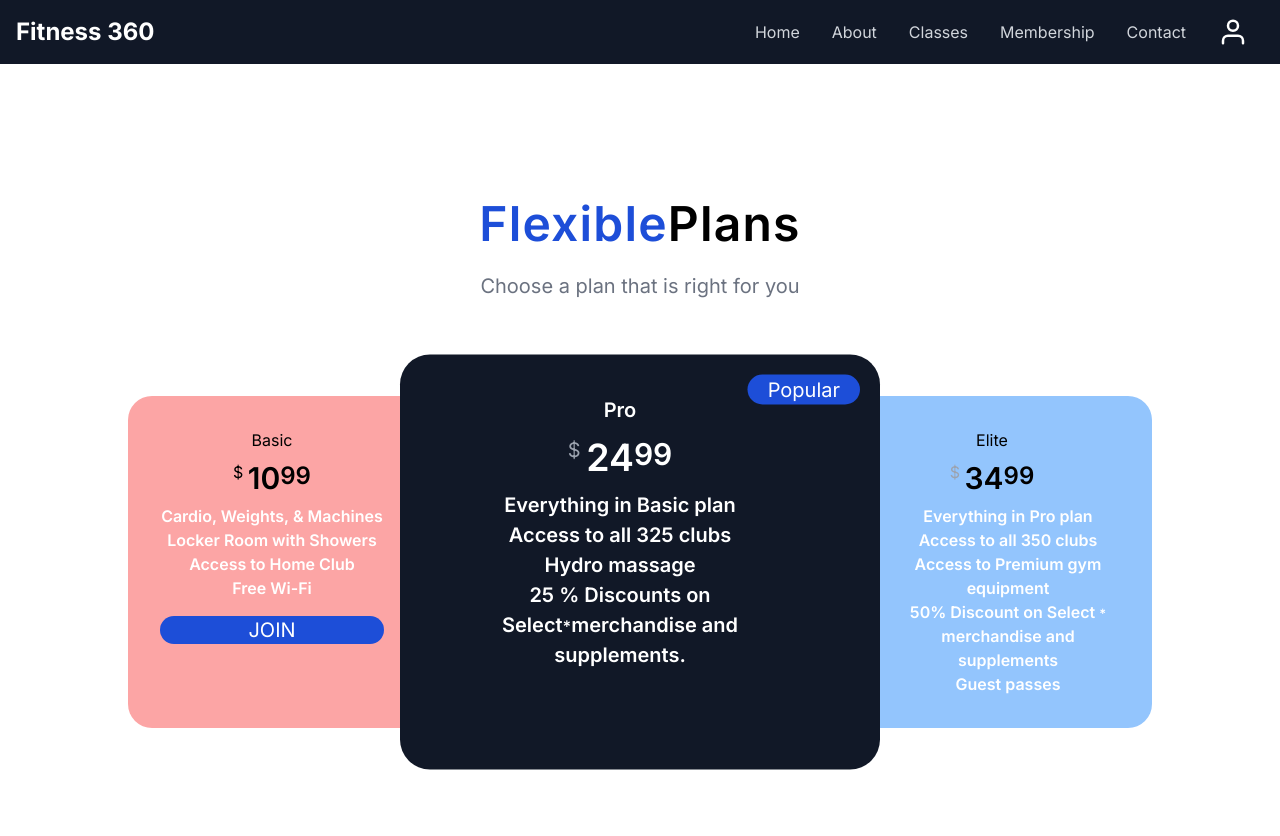
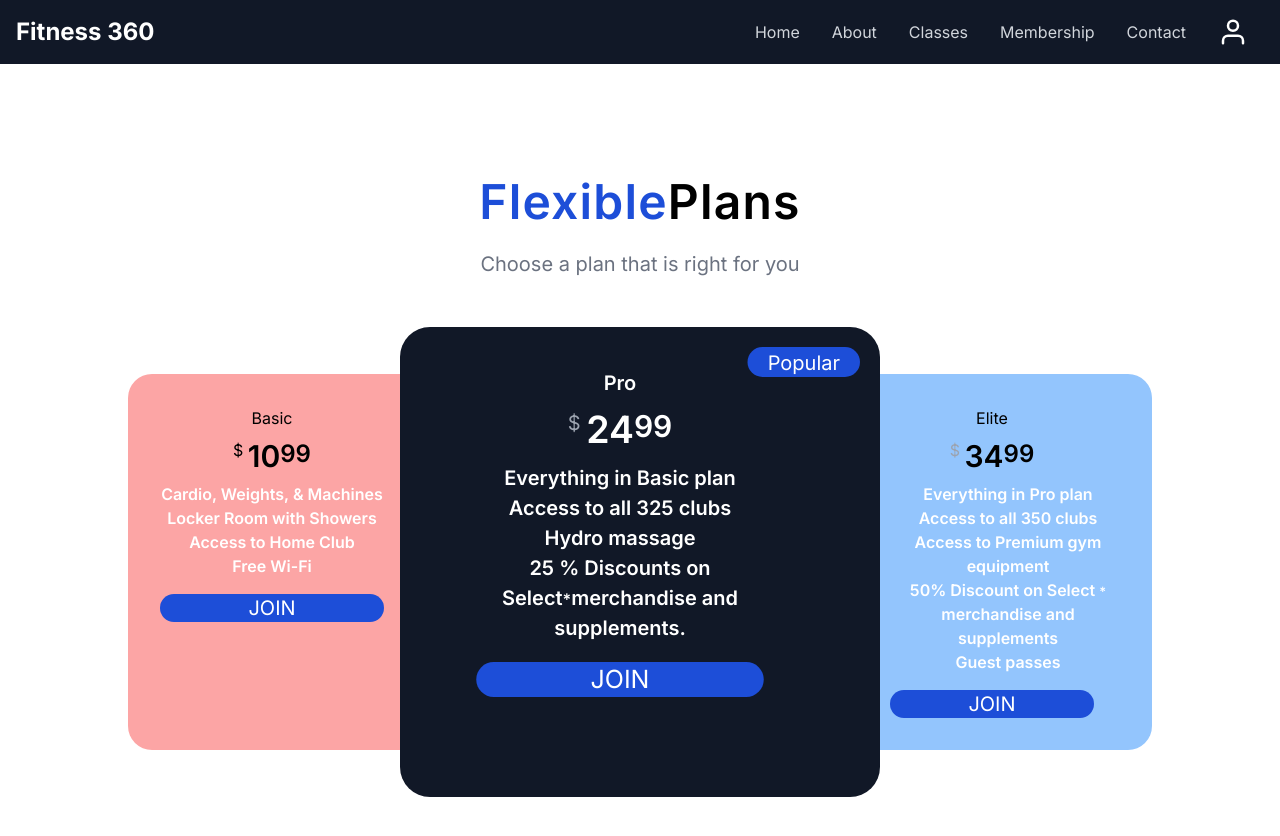
Before and after one commit to MrRamPoudel/GYM, a Next.js app: page /pricing in a window 1280 px wide. Shown: the top 836 px of the page. Built offline with nearby package versions, Linux system fonts and the light colour scheme.

Commit message:
Add join button

```diff
--- a/components/Membership.tsx
+++ b/components/Membership.tsx
@@ -1,7 +1,8 @@
 import React from 'react';
 
 const Membership: React.FC = () => {
-    return ( <div className='min-h-screen flex justify-center items-center'>
+    return (
+        <div className='min-h-screen flex justify-center items-center'>
             <div>
                 <div className='text-center text-5xl font-semibold tracking-wide'>
                     <span className=' text-blue-700'>Flexible</span>
@@ -18,7 +19,7 @@ const Membership: React.FC = () => {
                             <span className="text-3xl font-semibold">10</span>
                             <span className="text-2xl font-semibold align-top">99</span>
                         </p>
-                <div className ="pt-2">
+                        <div className="pt-2">
                             <p className='text-white font-semibold'>Cardio, Weights, & Machines</p>
                             <p className='text-white font-semibold'>Locker Room with Showers</p>
                             <p className='text-white font-semibold'>Access to Home Club</p>
@@ -29,18 +30,21 @@ const Membership: React.FC = () => {
                         </div>
                     </div>
                     <div className='w-96 p-8 pr-16 bg-gray-900 text-white text-center rounded-3xl scale-125 '>
-            <div className= 'absolute top-4 right-4 rounded-full px-4 bg-blue-700'>Popular</div>
+                        <div className='absolute top-4 right-4 rounded-full px-4 bg-blue-700'>Popular</div>
                         <p className='text-white font-semibold '>Pro</p>
                         <p className='pt-2'>
                             <span className="text-gray-400 align-top">$ </span>
                             <span className="text-3xl font-semibold">24</span>
                             <span className="text-2xl font-semibold align-top">99</span>
                         </p>
-            <div className ="pt-2">
+                        <div className="pt-2">
                             <p className='text-white font-semibold'>Everything in Basic plan</p>
                             <p className='text-white font-semibold'>Access to all 325 clubs</p>
                             <p className='text-white font-semibold'>Hydro massage</p>
                             <p className='text-white font-semibold'>25 % Discounts on Select<small>*</small>merchandise and supplements.</p>
+                        </div>
+                        <div className='rounded-3xl relative pt-4'>
+                            <button className="bottom-0 w-4/5 bg-blue-700 text-xl text-white px-4 rounded-3xl">JOIN</button>
                         </div>
                     </div>
                     <div className='w-80 p-8 pr-8 bg-blue-300 text-center rounded-3xl '>
@@ -50,13 +54,15 @@ const Membership: React.FC = () => {
                             <span className="text-3xl font-semibold">34</span>
                             <span className="text-2xl font-semibold align-top">99</span>
                         </p>
-            <div className ="pt-2 text-center pl-8">
+                        <div className="pt-2 text-center pl-8">
                             <p className='text-white font-semibold'>Everything in Pro plan</p>
                             <p className='text-white font-semibold'>Access to all 350 clubs</p>
                             <p className='text-white font-semibold'>Access to Premium gym equipment</p>
                             <p className='text-white font-semibold'>50% Discount on Select <small>*</small> merchandise and supplements</p>
                             <p className='text-white font-semibold'>Guest passes</p>
-
+                        </div>
+                        <div className='rounded-3xl relative pt-4 '>
+                            <button className="bottom-0 w-4/5 bg-blue-700 text-xl text-white px-4 rounded-3xl">JOIN</button>
                         </div>
                     </div>
 
```
Lines whose indentation alone changed are shown as unchanged.
